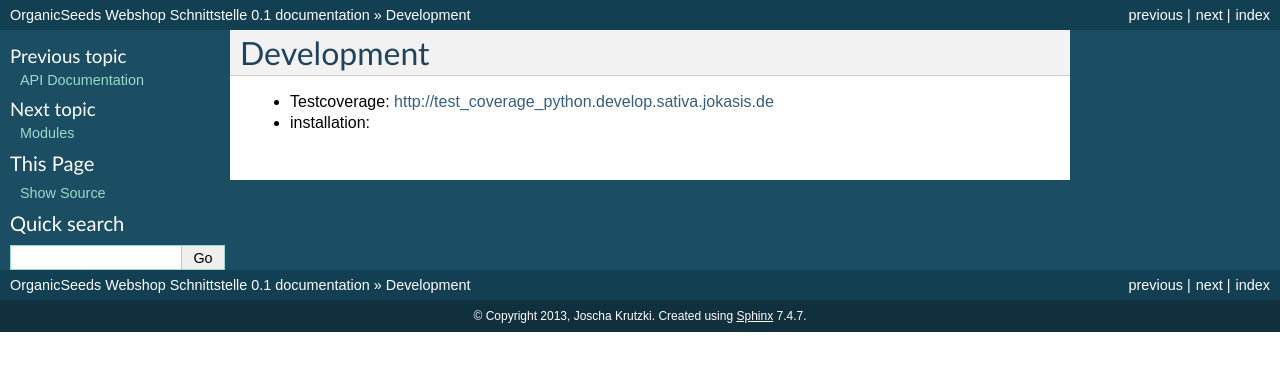
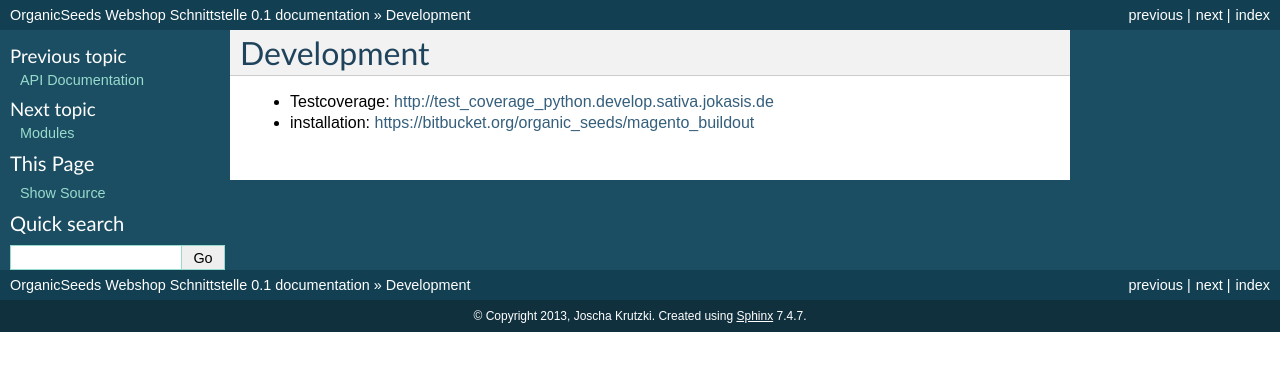
Before and after one commit to joka/buildout-magento-1, a Sphinx documentation site: the page built from docs/development.rst, in a window 1280 px wide. Shown: the top 371 px of the page. Built offline with Sphinx 7.4.7, drawn with Linux system fonts in a browser that asks for light colours; part of the change alters nothing that is shown.

Commit message:
add link to installation docu

```diff
--- a/docs/development.rst
+++ b/docs/development.rst
@@ -2,4 +2,4 @@ Development
 ===========
 
 - Testcoverage: http://test_coverage_python.develop.sativa.jokasis.de
-- installation:
+- installation: https://bitbucket.org/organic_seeds/magento_buildout
```
